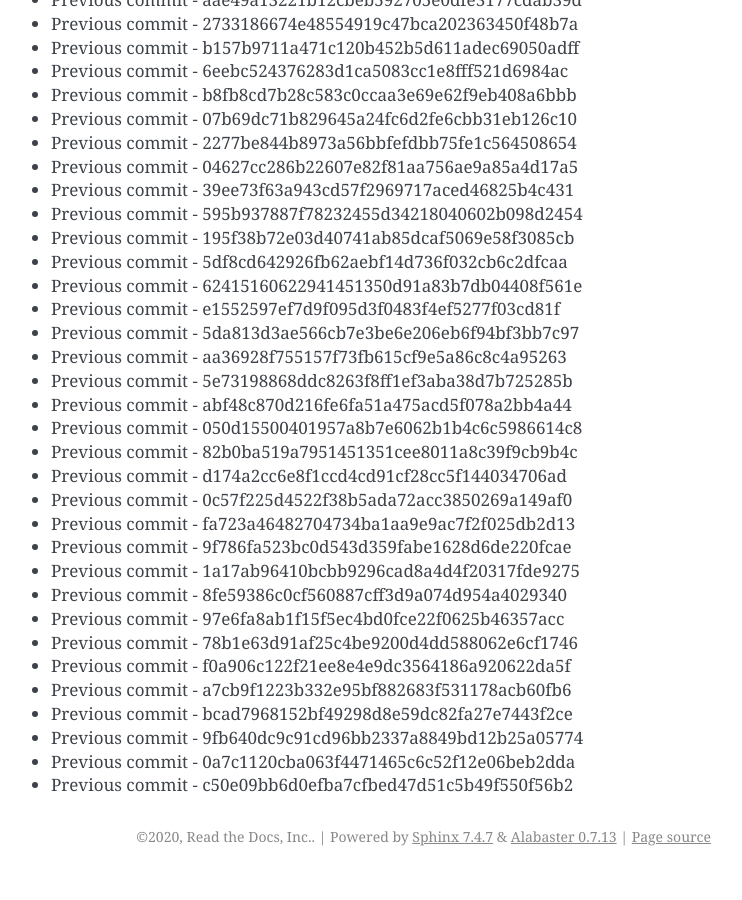
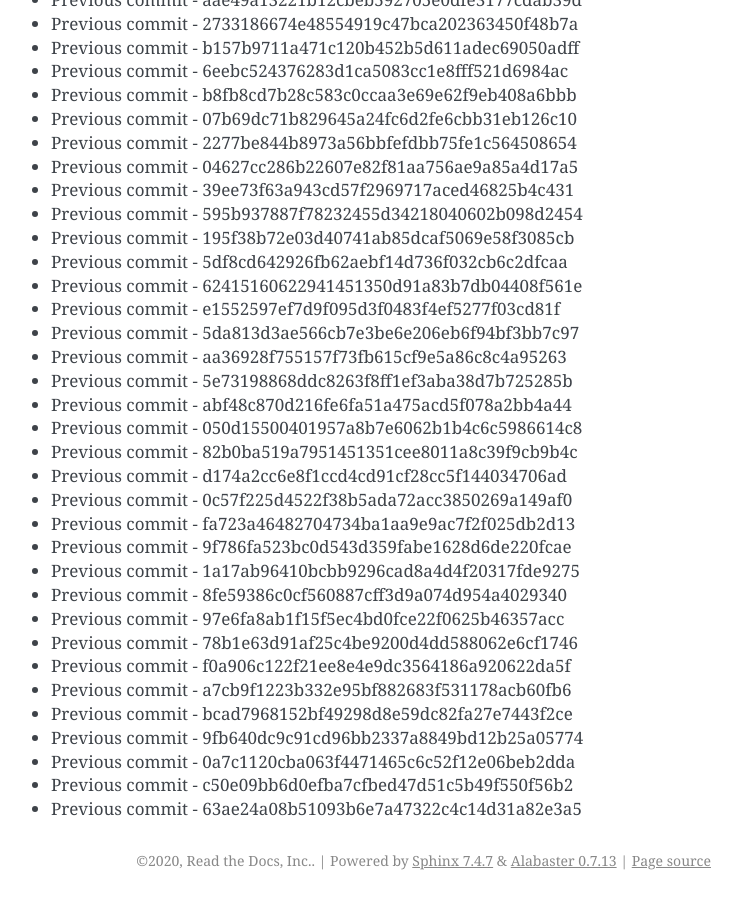
Before and after one commit to readthedocs/rtd-git-stresstest, a Sphinx documentation site: the page built from docs/updates.rst, in a window 1280 px wide and 900 px high, scrolled down 104743 px. Shown: the whole window, without its empty margins (399-1141 px from the left). Built offline with Sphinx 7.4.7, drawn with Linux system fonts in a browser that asks for light colours; before the commit the page ends 105619 px from its top, so only the background shows below that.

Commit message:
Generating commit from previous: 63ae24a08b51093b6e7a47322c4c14d31a82e3a5

```diff
--- a/docs/updates.rst
+++ b/docs/updates.rst
@@ -4433,3 +4433,4 @@ It can be tested for any performance characteristics.
 * Previous commit - 9fb640dc9c91cd96bb2337a8849bd12b25a05774
 * Previous commit - 0a7c1120cba063f4471465c6c52f12e06beb2dda
 * Previous commit - c50e09bb6d0efba7cfbed47d51c5b49f550f56b2
+* Previous commit - 63ae24a08b51093b6e7a47322c4c14d31a82e3a5
```
